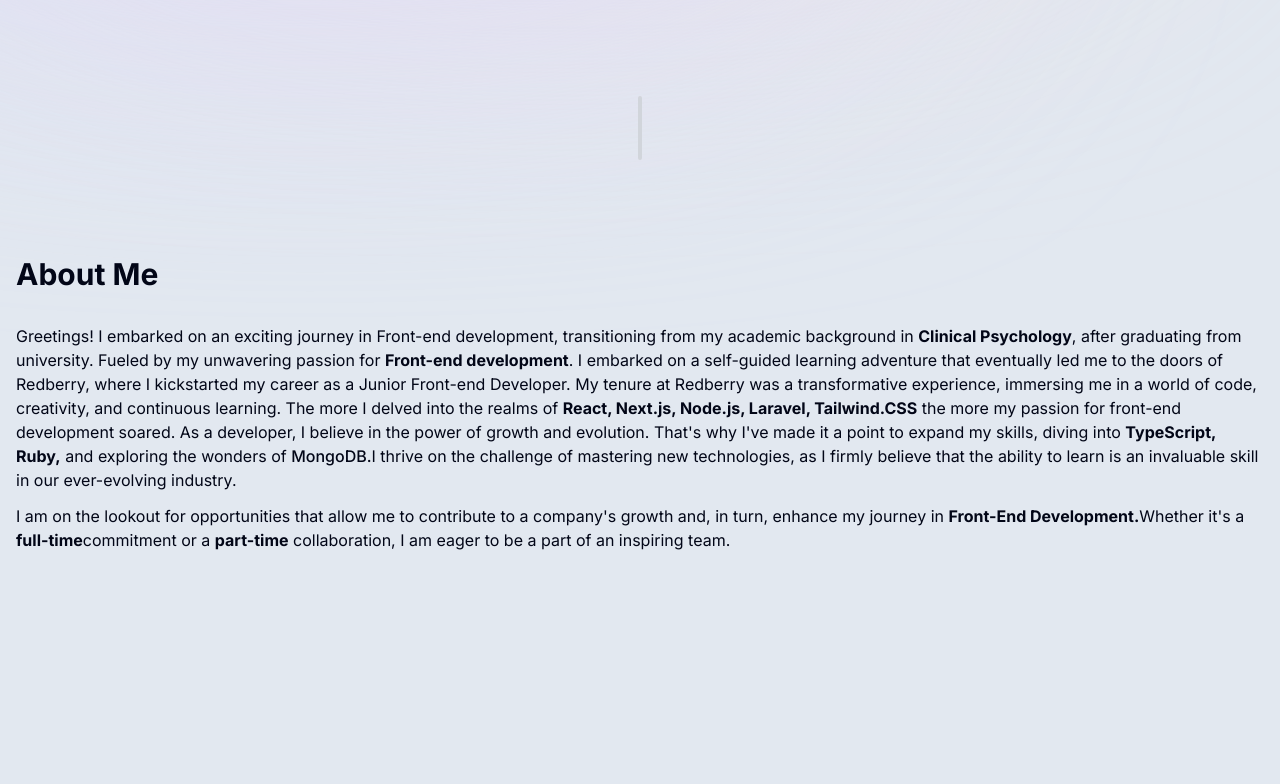
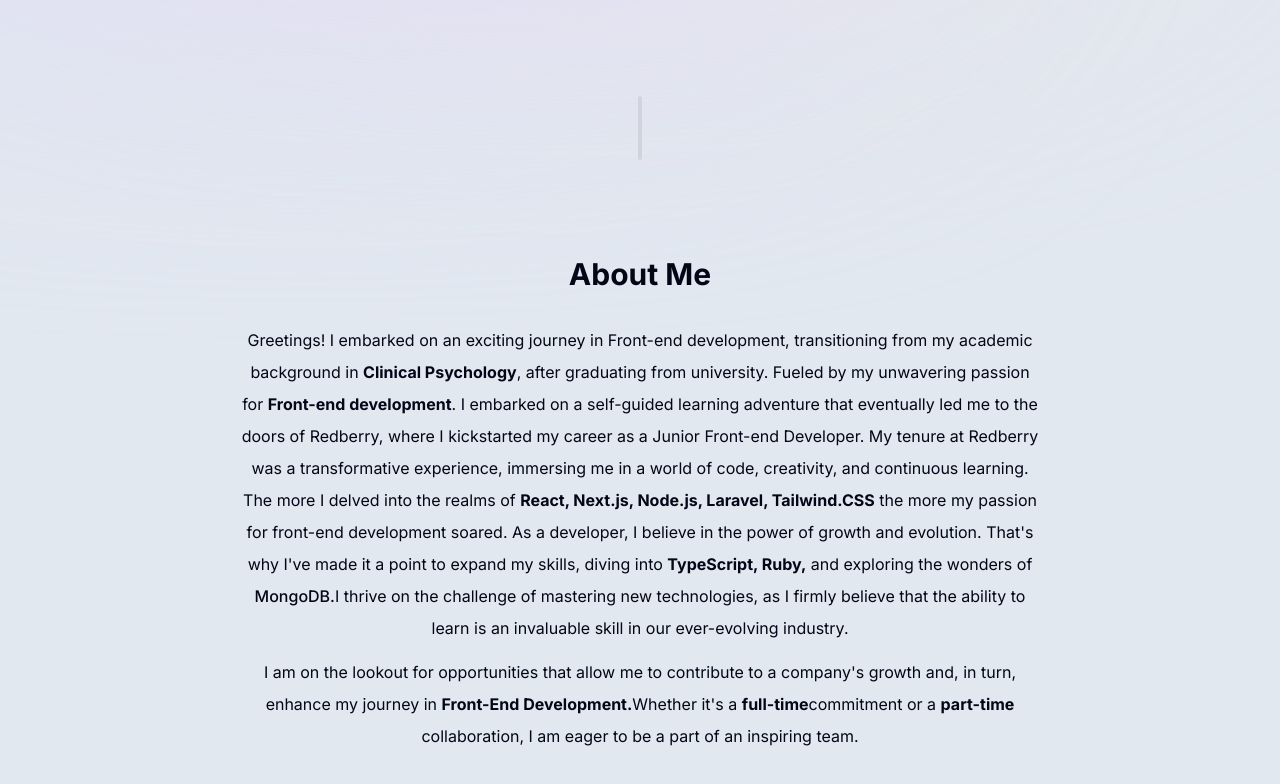
Before and after one commit to IkaMastera/iraklas-portfolio-next.js, a Next.js app: page / in a window 1280 px wide. Shown: the part 568-1352 px from the top of the page. Before the commit the page ends 1120 px from the top, so only its background shows below. Built offline with nearby package versions, Linux system fonts and the light colour scheme.

Commit message:
finish: about me section
finished about me section also moved my h2 into a seperate component for reusabilty

```diff
--- a/components/about.tsx
+++ b/components/about.tsx
@@ -1,8 +1,16 @@
+"use client";
+
+import SectionHeading from "./section-heading";
+import { motion } from "framer-motion";
 
 export default function About() {
   return (
-    <section>
-        <h2 className="text-3xl font-bold capitalize mb-8">About me</h2>
+    <motion.section className="mb-28 max-w-[50rem] text-center leading-8 sm:mb-40"
+    initial = {{ opacity: 0, y: 100 }}
+    animate= {{ opacity: 1, y: 0 }}
+    transition= {{ delay: 0.175 }}
+    >
+        <SectionHeading>About me</SectionHeading>
         <p className="mb-3">
             Greetings! I embarked on an exciting journey in Front-end development, transitioning from my academic background in {" "}
             <span className="font-bold">
@@ -34,6 +42,6 @@ export default function About() {
             commitment or a <span className="font-bold">part-time</span> collaboration,
             I am eager to be a part of an inspiring team.
         </p>
-    </section>
+    </motion.section>
   )
 }
--- /dev/null
+++ b/components/section-heading.tsx
@@ -0,0 +1,10 @@
+import React from 'react'
+
+type SectionHeadingProps = {
+    children: React.ReactNode;
+}
+
+export default function SectionHeading({
+    children }: SectionHeadingProps) {
+  return <h2 className="text-3xl font-bold capitalize mb-8">{children}</h2>
+}
```
